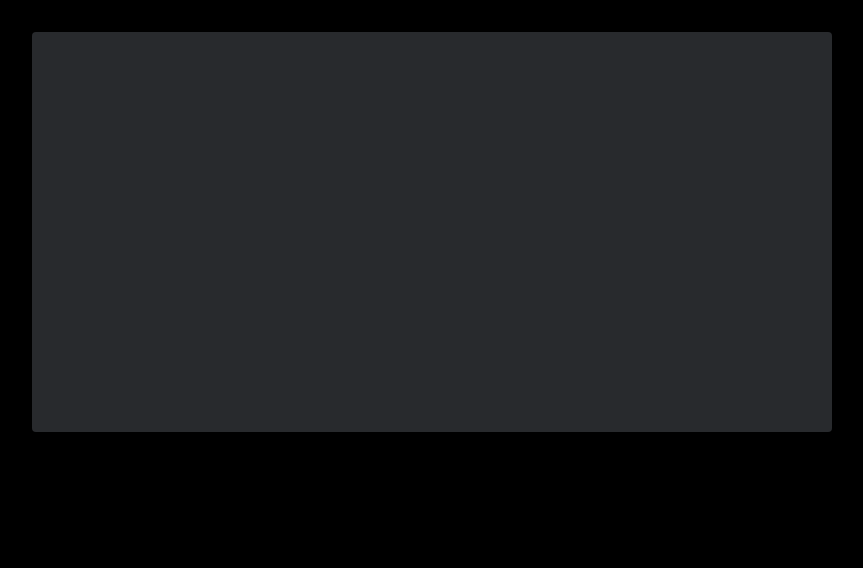
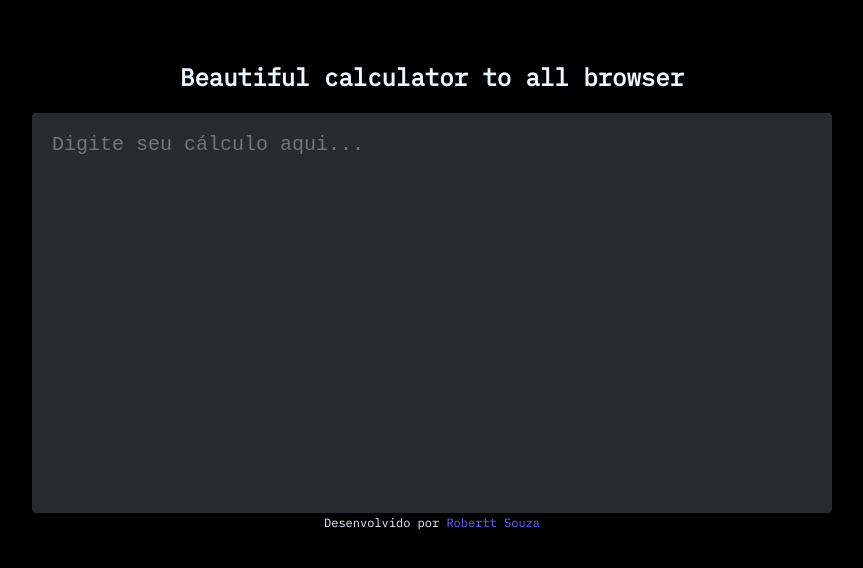
Before and after one commit to roberttsouza/minimalcalc, a plain HTML site: page index.html in a window 1280 px wide. Shown: the whole page, without its empty margins (208-1071 px from the left). Drawn offline with Linux system fonts and the light colour scheme.

Commit message:
:lipstick: realizado melhorias no estilo da pagina

```diff
--- a/index.html
+++ b/index.html
@@ -1,21 +1,27 @@
 <!DOCTYPE html>
 <html lang="pt-br">
-<head>
-    <meta charset="UTF-8">
-    <meta http-equiv="X-UA-Compatible" content="IE=edge">
-    <meta name="viewport" content="width=device-width, initial-scale=1.0">
-    <link rel="stylesheet" href="style.css">
+  <head>
+    <meta charset="UTF-8" />
+    <meta http-equiv="X-UA-Compatible" content="IE=edge" />
+    <meta name="viewport" content="width=device-width, initial-scale=1.0" />
+    <link rel="preconnect" href="https://fonts.googleapis.com">
+    <link rel="preconnect" href="https://fonts.gstatic.com" crossorigin>
+    <link href="https://fonts.googleapis.com/css2?family=IBM+Plex+Mono&display=swap" rel="stylesheet">
+    <link rel="stylesheet" href="style.css" />
     <title>Minimal Calc</title>
-</head>
-<body>
+  </head>
+  <body>
     <main>
-
-        <textarea id="calculator"></textarea>
+        <div class="title">
+            <h2>Beautiful calculator to all browser</h2>
+        </div>
+      <section>
+        <textarea id="calculator"placeholder="Digite seu cálculo aqui..."></textarea>
         <div id="result"></div>
-
+      </section>
+      <p>Desenvolvido por <a href="https://robertt.netlify.app/" target="_blank">Robertt Souza</a></p>
     </main>
 
-
     <script src="script.js"></script>
-</body>
+  </body>
 </html>
--- a/style.css
+++ b/style.css
@@ -1,9 +1,10 @@
 body{
     margin: 2rem;
     background: #000;
+    font-family: 'IBM Plex Mono', monospace;
 }
 
-main{
+section{
     display: grid;
     grid-template-columns: 1fr auto;
     max-width: 800px;
@@ -11,6 +12,11 @@ main{
     border-radius: 4px;
     overflow: hidden;
     margin: 0 auto;
+}
+.title{
+    color: aliceblue;
+    text-align: center;
+    margin-top: 5%;
 }
 
 #calculator, #result{
@@ -20,7 +26,6 @@ main{
     margin: 0px;
     background-color: #282a2d;
     font-size: 1.25rem;
-    font-family: monospace;
 }
 #calculator{
     resize: none;
@@ -39,4 +44,18 @@ main{
 #total{
     align-self: end;
     margin-top: 1.25rem;
+    cursor: pointer;
 }
+p{
+    color: aliceblue;
+}
+p, a{
+    margin-top: 2px;
+    font-size: 12px;
+    text-align: center;
+    text-decoration: none;
+    align-self: end;
+}
+a{
+    color:#6C63FF;
+}
```
